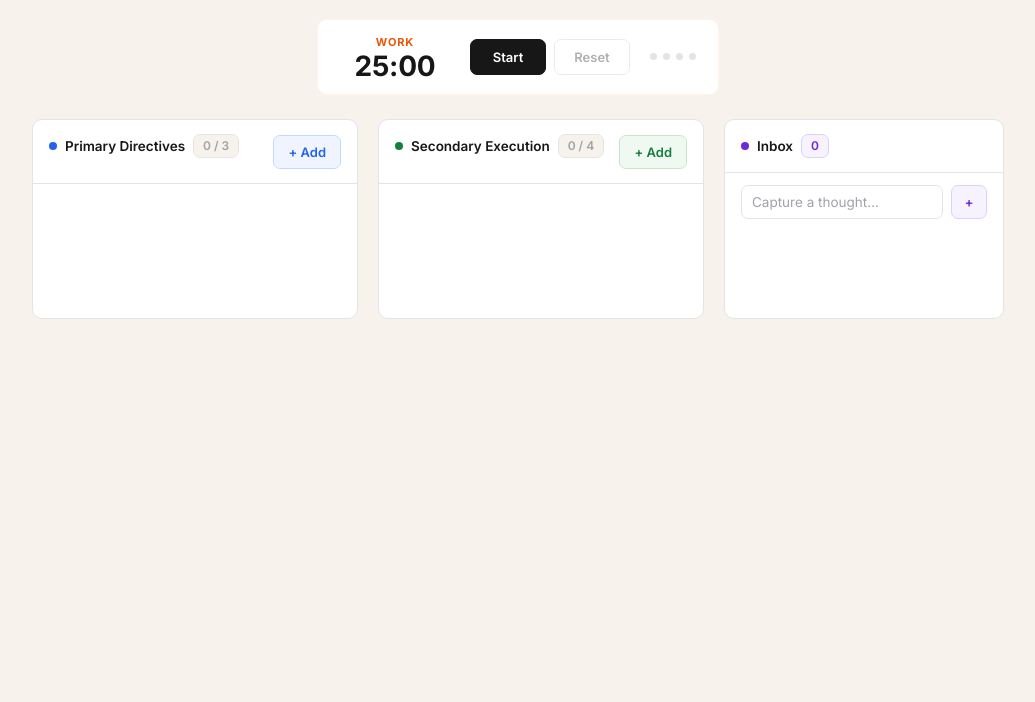
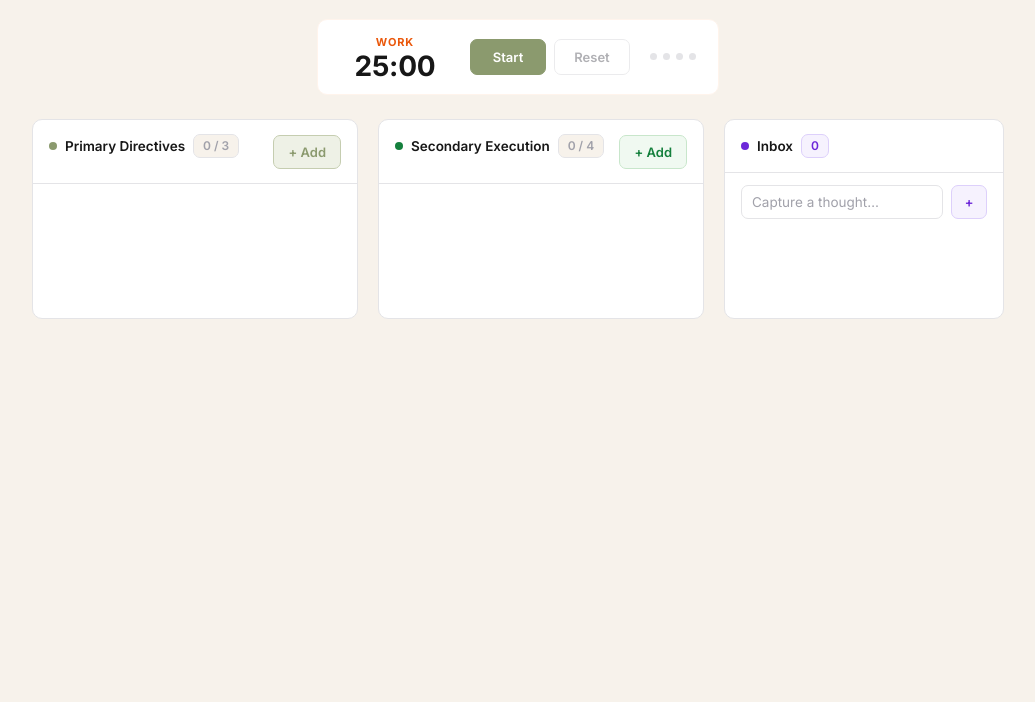
Before and after one commit to anandkuma77/Mag-7, a website: page public/index.html in a window 1280 px wide. Shown: the part 98-800 px from the top of the page, without its empty margins (122-1157 px from the left). Drawn offline with Linux system fonts and the light colour scheme; no server answers.

Commit message:
Adopt sage olive (#8B9A6E) as the primary accent.
Co-authored-by: Cursor <cursoragent@cursor.com>

```diff
--- a/public/style.css
+++ b/public/style.css
@@ -16,10 +16,16 @@
   --line: #e4e4e7;
   --line-strong: #d4d4d8;
 
+  /* ---------- Primary accent ---------- */
+  --primary: #8B9A6E;
+  --primary-hover: #737d58;
+  --primary-bg: #eef1e6;
+  --primary-border: #c5cdb0;
+
   /* ---------- Section accents (kept minimal, one hue each) ---------- */
-  --blue: #2563eb;
-  --blue-bg: #eff4ff;
-  --blue-border: #c7d9fb;
+  --blue: var(--primary);
+  --blue-bg: var(--primary-bg);
+  --blue-border: var(--primary-border);
 
   --green: #15803d;
   --green-bg: #f0f9f1;
@@ -93,7 +99,7 @@ body {
   width: 36px;
   height: 36px;
   border-radius: var(--radius-sm);
-  background: var(--ink);
+  background: var(--primary);
   color: var(--paper);
   font-weight: 700;
   font-size: 15px;
@@ -300,13 +306,14 @@ body {
 }
 
 .btn--primary {
-  background: var(--ink);
+  background: var(--primary);
   color: var(--paper);
-  border: 1px solid var(--ink);
+  border: 1px solid var(--primary);
   padding: 9px 18px;
 }
 .btn--primary:hover:not(:disabled) {
-  background: #000;
+  background: var(--primary-hover);
+  border-color: var(--primary-hover);
 }
 
 .btn--ghost {
@@ -810,7 +817,7 @@ body {
   bottom: 28px;
   left: 50%;
   transform: translateX(-50%) translateY(8px);
-  background: var(--ink);
+  background: var(--primary);
   color: var(--paper);
   padding: 10px 18px;
   border-radius: var(--radius-sm);
@@ -940,7 +947,7 @@ body {
 }
 
 .pomodoro-pip.is-filled {
-  background: var(--ink);
+  background: var(--primary);
 }
 
 @media (max-width: 520px) {
```
